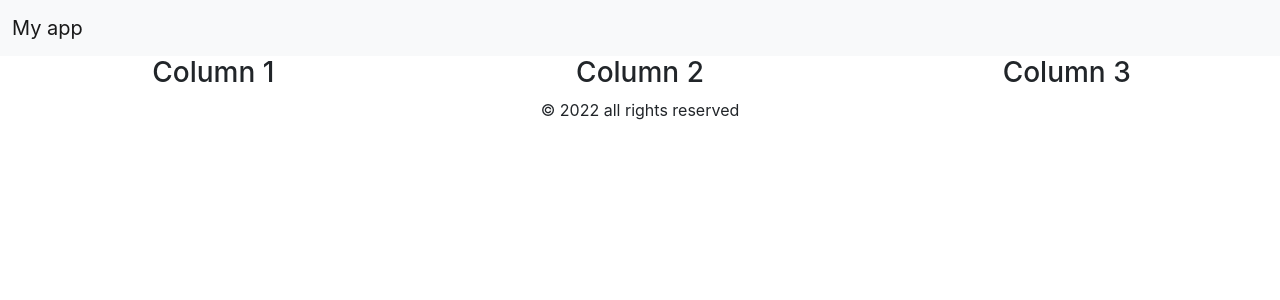
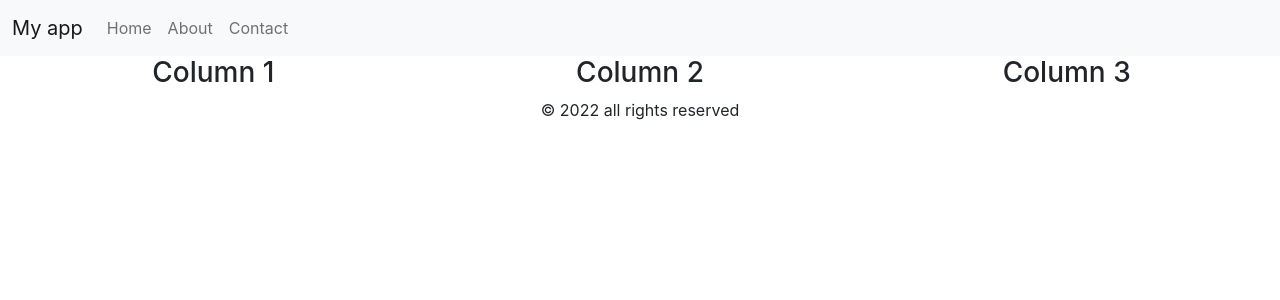
Before and after one commit to stevans011/classApp, a JavaScript app in the folder class-app/: page / in a window 1280 px wide. Shown: the top 300 px of the page. Built offline with nearby package versions, Linux system fonts and the light colour scheme; the HTML template or start-up script is replaced by a standard one.

Commit message:
added navigation component

```diff
--- a/class-app/src/components/Header.js
+++ b/class-app/src/components/Header.js
@@ -1,12 +1,17 @@
+import { Navigation } from "./Navigation"
+
 export function Header(props){
 
     return (
 
-        <nav className="navbar bg-light">
+        <header className="navbar bg-light navbar-expand-lg">
             <div className="container-fluid">
                 <a className="navbar-brand" href="#">{props.title}</a>
+                <div className="collapse navbar-collapse">
+                    <Navigation />
+                </div>
              </div>
-       </nav>
+       </header>
 
 
     )
--- /dev/null
+++ b/class-app/src/components/Navigation.js
@@ -0,0 +1,14 @@
+export function Navigation (props){
+
+    return (
+
+        <div className="navbar-nav me-auto mb 2 lg-0">
+            <a href="#" className="nav-link">Home</a>
+            <a href="#" className="nav-link">About</a>
+            <a href="#" className="nav-link">Contact</a>
+        </div>
+
+
+    )
+
+}
--- a/package.json
+++ b/package.json
@@ -1,5 +1,6 @@
 {
   "dependencies": {
-    "bootstrap": "^5.2.2"
+    "bootstrap": "^5.2.2",
+    "react-router-dom": "^6.4.3"
   }
 }
```
Also changed, not shown: 1 other file (tests, documents, lock files or other folders).
